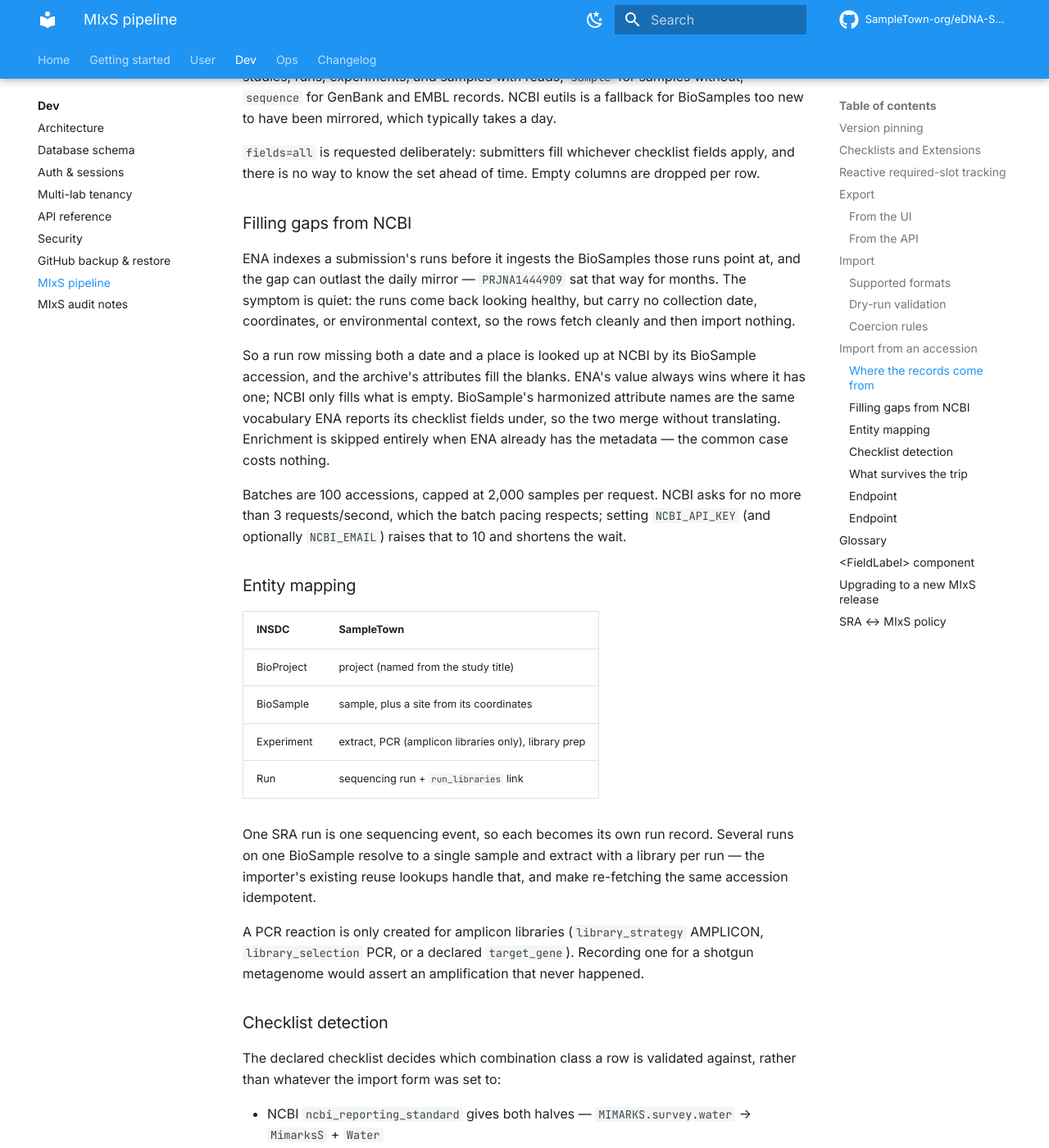
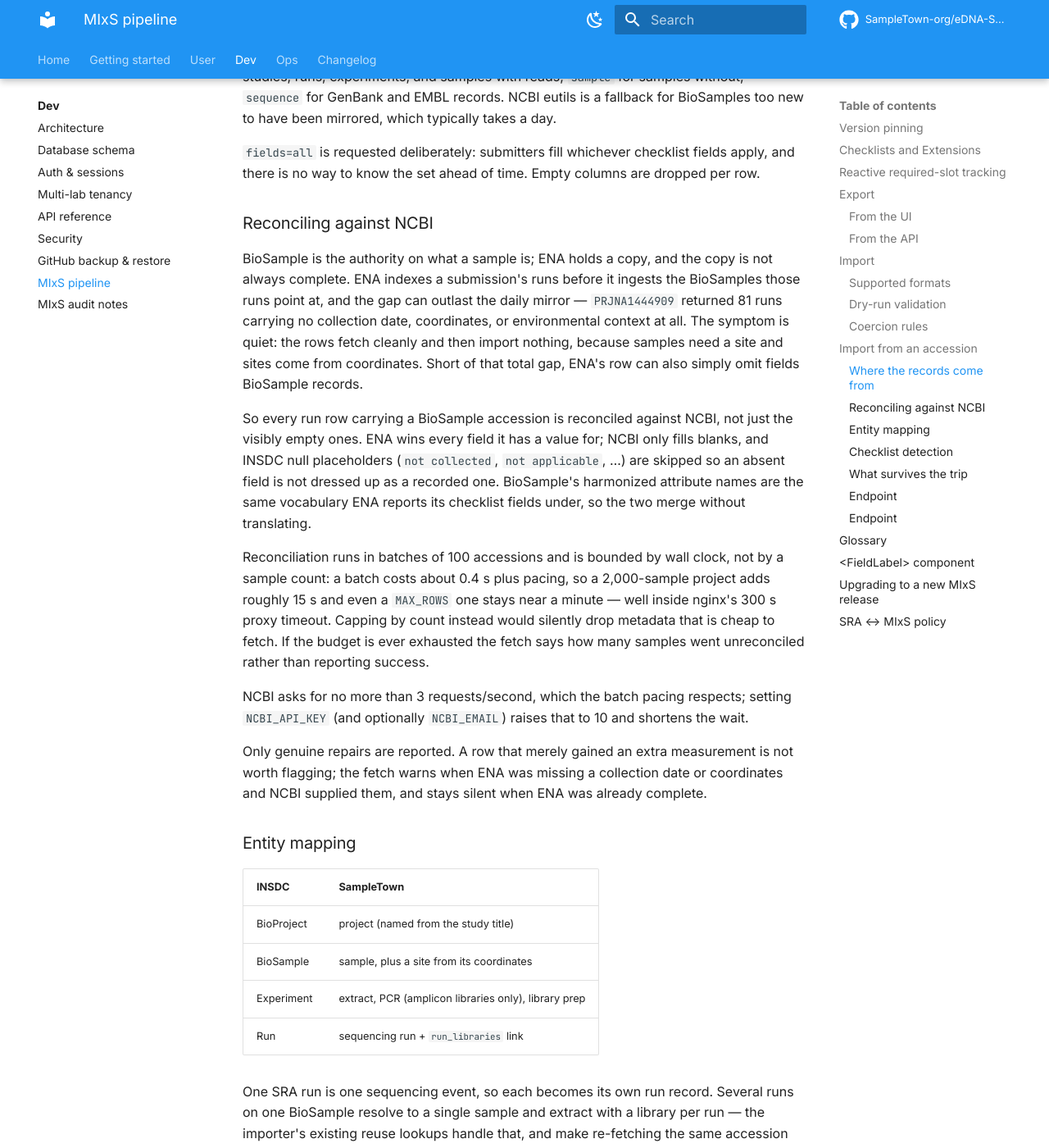
Before and after one commit to SampleTown-org/eDNA-SampleTown, an MkDocs documentation site: the page built from docs/dev/mixs.md, in a window 1280 px wide and 1400 px high, scrolled down 3584 px. Shown: the whole window at 82% size. Built offline with MkDocs 1.6.1 and Material for MkDocs 9.7.7, drawn with Linux system fonts in a browser that asks for light colours; comment, search, counter and statistics services are not loaded.

Commit message:
fix(insdc): bound NCBI reconciliation by time, and report it honestly
Capping reconciliation at 2000 samples cost real data. PRJNA421293 has 4411
runs across 2026 BioSamples, so 26 samples fell past the cap — all 26 have
coordinates at NCBI, and 22 of their runs were consequently dropped at import
for having nowhere to put a site. The cap bought nothing: a batch of 100 costs
about 0.4 s, so those 26 samples were one more request away.

Bound the pass by wall clock instead. A 2000-sample project now adds ~15 s and
a MAX_ROWS one stays near a minute, against nginx's 300 s proxy timeout. The
budget exists only so a degraded NCBI cannot hang the request; when it does
trip, the fetch says how many samples went unreconciled and that their rows may
still be missing coordinates, rather than advising a "fetch the rest" that no
part of the API offers.

The warnings were also wrong. Both were written for the earlier design that
only looked up visibly-empty rows, and after reconciliation became
unconditional they reported the count of samples being checked as the count of
broken ones: PRJNA421293 announced "2026 records are missing sample metadata"
when ENA was actually missing a date or coordinates on 144. Count only rows
that gained a field the importer gates on, and stay silent when ENA was already
complete.

PRJNA421293: 4411 runs in 19 s, collection dates 4411/4411, coordinates
4341/4411. The remaining 70 are recorded as "missing" at NCBI too — plate
controls, genuinely absent rather than unfetched.

Co-Authored-By: Claude Opus 5 (1M context) <noreply@anthropic.com>

```diff
--- a/docs/dev/mixs.md
+++ b/docs/dev/mixs.md
@@ -155,25 +155,39 @@ mirrored, which typically takes a day.
 fields apply, and there is no way to know the set ahead of time. Empty
 columns are dropped per row.
 
-### Filling gaps from NCBI
+### Reconciling against NCBI
 
-ENA indexes a submission's runs before it ingests the BioSamples those runs
-point at, and the gap can outlast the daily mirror — `PRJNA1444909` sat that
-way for months. The symptom is quiet: the runs come back looking healthy, but
-carry no collection date, coordinates, or environmental context, so the rows
-fetch cleanly and then import nothing.
+BioSample is the authority on what a sample is; ENA holds a copy, and the copy
+is not always complete. ENA indexes a submission's runs before it ingests the
+BioSamples those runs point at, and the gap can outlast the daily mirror —
+`PRJNA1444909` returned 81 runs carrying no collection date, coordinates, or
+environmental context at all. The symptom is quiet: the rows fetch cleanly and
+then import nothing, because samples need a site and sites come from
+coordinates. Short of that total gap, ENA's row can also simply omit fields
+BioSample records.
 
-So a run row missing both a date and a place is looked up at NCBI by its
-BioSample accession, and the archive's attributes fill the blanks. ENA's value
-always wins where it has one; NCBI only fills what is empty. BioSample's
-harmonized attribute names are the same vocabulary ENA reports its checklist
-fields under, so the two merge without translating. Enrichment is skipped
-entirely when ENA already has the metadata — the common case costs nothing.
+So every run row carrying a BioSample accession is reconciled against NCBI,
+not just the visibly empty ones. ENA wins every field it has a value for; NCBI
+only fills blanks, and INSDC null placeholders (`not collected`, `not
+applicable`, …) are skipped so an absent field is not dressed up as a recorded
+one. BioSample's harmonized attribute names are the same vocabulary ENA reports
+its checklist fields under, so the two merge without translating.
 
-Batches are 100 accessions, capped at 2,000 samples per request. NCBI asks for
-no more than 3 requests/second, which the batch pacing respects; setting
-`NCBI_API_KEY` (and optionally `NCBI_EMAIL`) raises that to 10 and shortens the
-wait.
+Reconciliation runs in batches of 100 accessions and is bounded by wall clock,
+not by a sample count: a batch costs about 0.4 s plus pacing, so a 2,000-sample
+project adds roughly 15 s and even a `MAX_ROWS` one stays near a minute — well
+inside nginx's 300 s proxy timeout. Capping by count instead would silently
+drop metadata that is cheap to fetch. If the budget is ever exhausted the fetch
+says how many samples went unreconciled rather than reporting success.
+
+NCBI asks for no more than 3 requests/second, which the batch pacing respects;
+setting `NCBI_API_KEY` (and optionally `NCBI_EMAIL`) raises that to 10 and
+shortens the wait.
+
+Only genuine repairs are reported. A row that merely gained an extra
+measurement is not worth flagging; the fetch warns when ENA was missing a
+collection date or coordinates and NCBI supplied them, and stays silent when
+ENA was already complete.
 
 ### Entity mapping
 
```
Also changed, not shown: CHANGELOG.md (+6 -3 lines), 1 other file.
